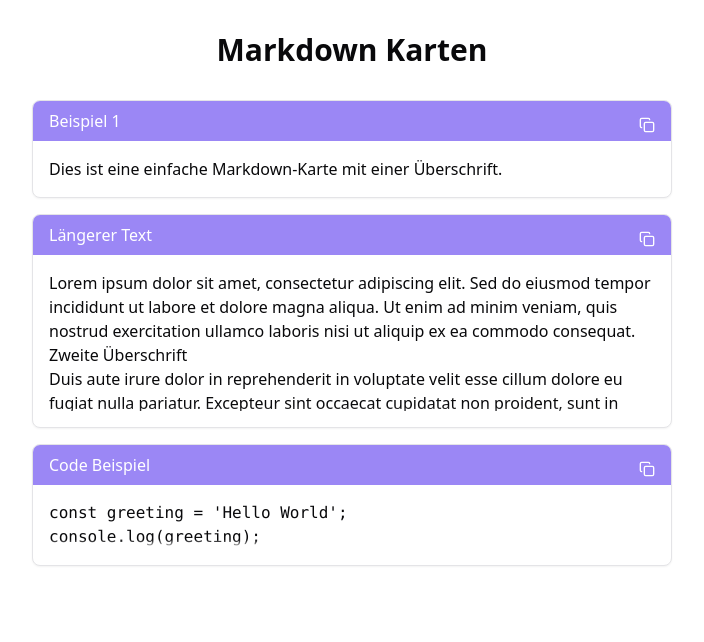
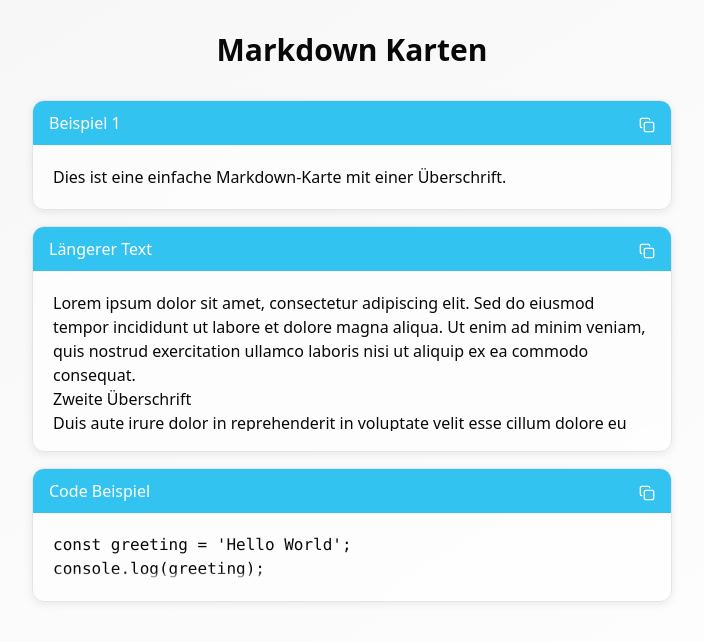
Before and after one commit to midorlo/markdown-card-creator, a React (Vite) app: page / in a window 1280 px wide. Shown: the top 642 px of the page, without its empty margins (288-992 px from the left). Built offline with nearby package versions, Linux system fonts and the light colour scheme.

Commit message:
Style Markdown cards as Windows 11 tiles
This commit modifies the styling of the Markdown cards to resemble the tile design of Windows 11.  The specific implementation details are not included in this commit message.

```diff
--- a/src/components/MarkdownCard.tsx
+++ b/src/components/MarkdownCard.tsx
@@ -28,12 +28,15 @@ export const MarkdownCard = ({ content }: MarkdownCardProps) => {
 
   return (
     <div
-      className="group relative rounded-lg border bg-card shadow-sm transition-all duration-300 hover:shadow-md animate-fade-up overflow-hidden"
+      className="group relative rounded-xl border bg-white/60 shadow-sm transition-all duration-300 hover:shadow-lg animate-fade-up overflow-hidden backdrop-blur-sm"
       onMouseEnter={() => setIsHovered(true)}
       onMouseLeave={() => setIsHovered(false)}
+      style={{
+        boxShadow: isHovered ? '0 8px 32px rgba(0, 0, 0, 0.12)' : '0 2px 8px rgba(0, 0, 0, 0.08)'
+      }}
     >
-      {/* Title bar with accent color */}
-      <div className="bg-[#9b87f5] px-4 py-2 text-white font-medium">
+      {/* Title bar with Windows 11 style */}
+      <div className="bg-[#33C3F0] px-4 py-2.5 text-white font-medium">
         {title}
       </div>
 
@@ -51,7 +54,7 @@ export const MarkdownCard = ({ content }: MarkdownCardProps) => {
         </button>
       </div>
 
-      <div className="card-content p-4">
+      <div className="card-content p-5">
         <div
           className={`overflow-y-auto transition-all duration-300 ${
             isHovered ? "custom-scrollbar max-h-[500px]" : "hide-scrollbar max-h-[140px]"
--- a/src/index.css
+++ b/src/index.css
@@ -24,12 +24,14 @@
 
   body {
     @apply bg-background text-foreground;
+    background: linear-gradient(to bottom right, #F6F6F7, #FFFFFF);
+    min-height: 100vh;
   }
 
   /* Custom Scrollbar Styling */
   .custom-scrollbar {
     scrollbar-width: thin;
-    scrollbar-color: rgba(155, 135, 245, 0.3) transparent;
+    scrollbar-color: rgba(51, 195, 240, 0.3) transparent;
   }
 
   .custom-scrollbar::-webkit-scrollbar {
@@ -41,7 +43,7 @@
   }
 
   .custom-scrollbar::-webkit-scrollbar-thumb {
-    background-color: rgba(155, 135, 245, 0.3);
+    background-color: rgba(51, 195, 240, 0.3);
     border-radius: 3px;
   }
 
```
